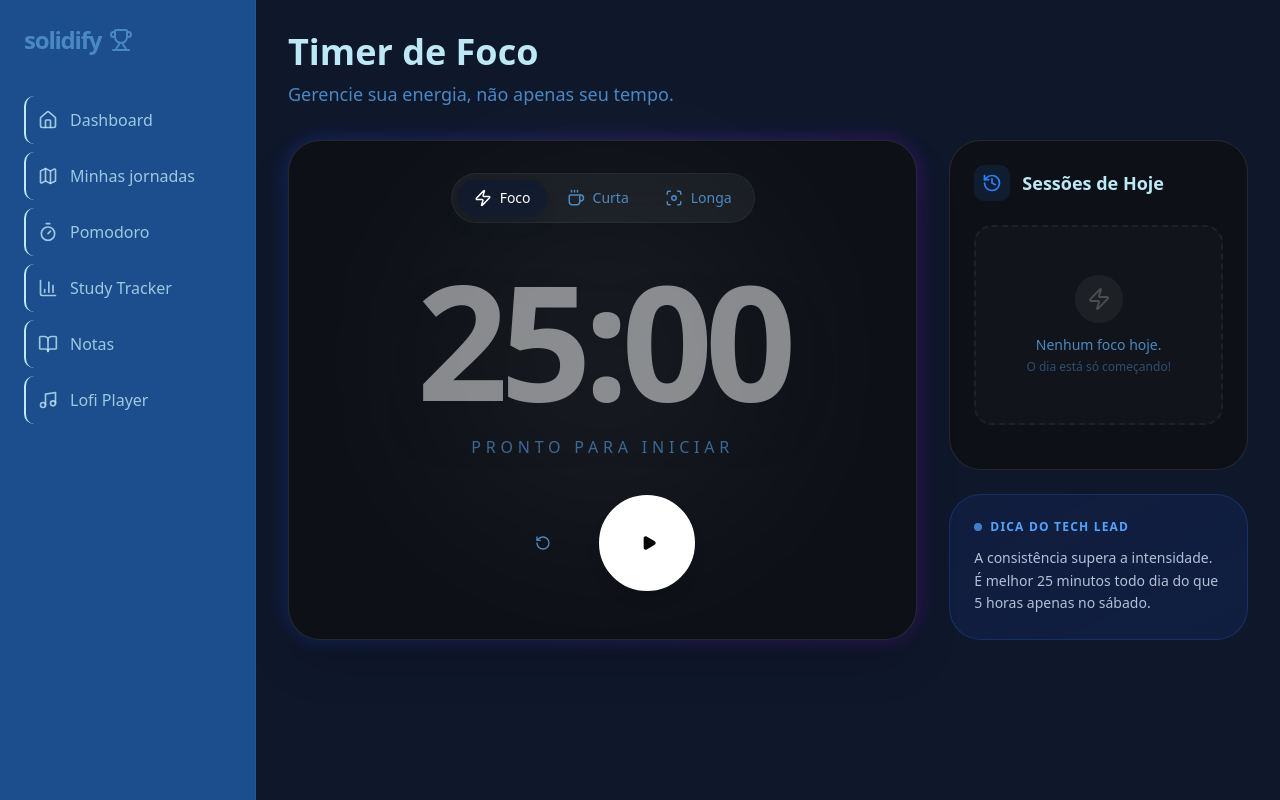
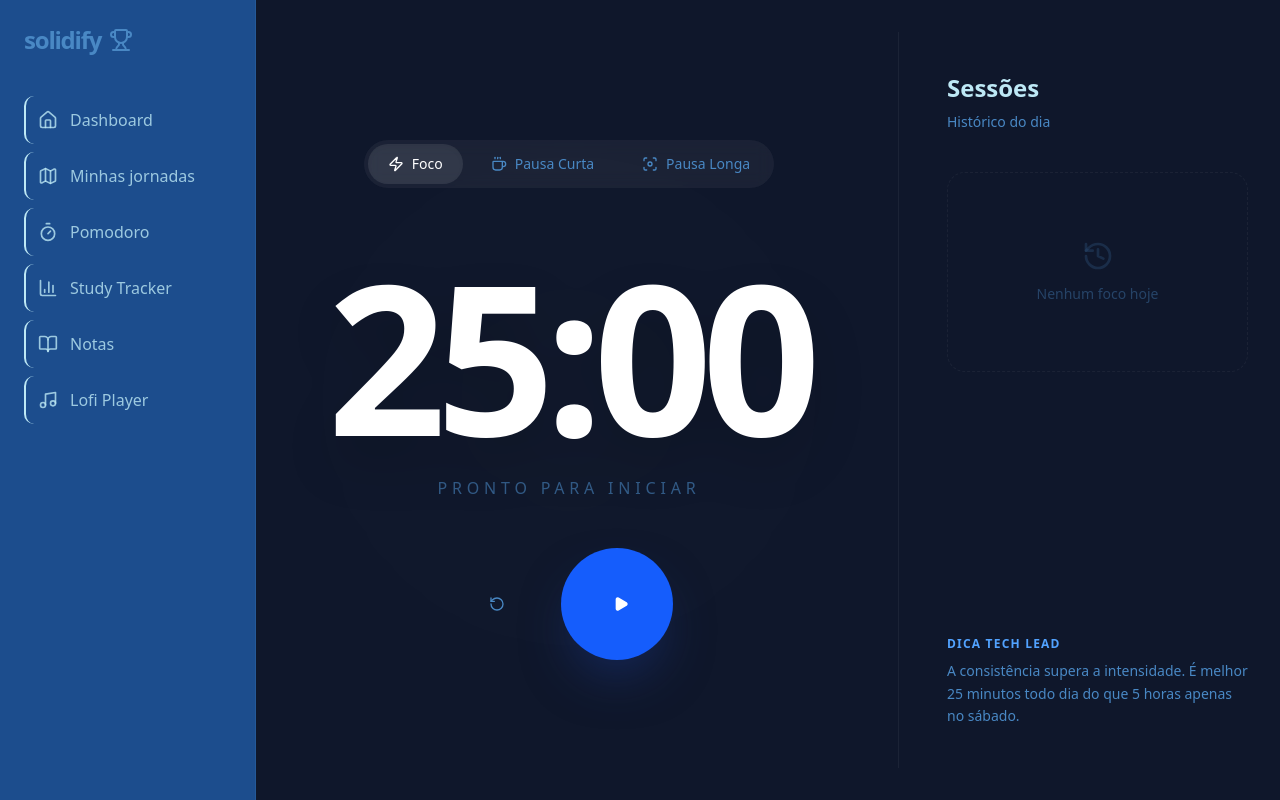
Before and after one commit to GGhiaroni/solidify, a Next.js app: page /pomodoro in a window 1280 px wide. Built offline with nearby package versions, Linux system fonts and the light colour scheme.

Commit message:
deixando o layout mais bonito

```diff
--- a/app/pomodoro/page.tsx
+++ b/app/pomodoro/page.tsx
@@ -22,143 +22,111 @@ export default function PomodoroPage() {
   };
 
   return (
-    <div className="max-w-6xl mx-auto space-y-8 animate-in fade-in duration-700 pb-10">
-      <header className="flex flex-col md:flex-row justify-between items-start md:items-center gap-4">
-        <div>
-          <h1 className="text-4xl font-bold text-light mb-2">Timer de Foco</h1>
-          <p className="text-soft text-lg">
-            Gerencie sua energia, não apenas seu tempo.
-          </p>
-        </div>
-      </header>
+    <div className="h-full flex flex-col lg:flex-row gap-12 animate-in fade-in duration-700">
+      {/* --- BLOCO ESQUERDO: O TIMER ZEN (Sem bordas, flutuando) --- */}
+      <div className="flex-1 flex flex-col items-center justify-center relative min-h-[500px]">
+        {/* Fundo de Luz (Glow) muito sutil atrás do número */}
+        <div
+          className={cn(
+            "absolute top-1/2 left-1/2 -translate-x-1/2 -translate-y-1/2 w-[500px] h-[500px] rounded-full blur-[120px] transition-all duration-1000 opacity-20",
+            isActive ? "bg-blue-600" : "bg-white/5"
+          )}
+        />
 
-      <div className="grid grid-cols-1 lg:grid-cols-12 gap-8 h-full">
-        {/* --- COLUNA ESQUERDA (PRINCIPAL - TIMER) --- */}
-        {/* Aumentei para col-span-8 para dar mais destaque horizontal */}
-        <div className="lg:col-span-8 relative group">
-          {/* Efeito de Glow (Brilho) atrás do card */}
-          <div className="absolute -inset-1 bg-gradient-to-r from-blue-600 to-purple-600 rounded-[2.5rem] blur opacity-20 group-hover:opacity-40 transition duration-1000 group-hover:duration-200" />
-
-          <div className="relative h-full min-h-[500px] bg-[#0D1117] border border-white/10 rounded-[2rem] p-8 flex flex-col items-center justify-between shadow-2xl">
-            {/* Seletor de Modos (Estilo Pílula Flutuante) */}
-            <div className="bg-white/5 border border-white/5 p-1.5 rounded-full flex gap-1 backdrop-blur-md">
+        {/* 1. SELETOR DE MODO (Discreto no topo) */}
+        <div className="flex gap-2 mb-16 bg-white/5 p-1 rounded-full backdrop-blur-sm">
           <ModeButton
             active={mode === "focus"}
             onClick={() => setMode("focus")}
-                icon={<Zap size={18} />}
+            icon={<Zap size={16} />}
             label="Foco"
           />
           <ModeButton
             active={mode === "short"}
             onClick={() => setMode("short")}
-                icon={<Coffee size={18} />}
-                label="Curta"
+            icon={<Coffee size={16} />}
+            label="Pausa Curta"
           />
           <ModeButton
             active={mode === "long"}
             onClick={() => setMode("long")}
-                icon={<Focus size={18} />}
-                label="Longa"
+            icon={<Focus size={16} />}
+            label="Pausa Longa"
           />
         </div>
 
-            {/* O Relógio Gigante */}
-            <div className="relative flex flex-col items-center justify-center flex-1 w-full">
-              {/* Círculo de fundo decorativo */}
-              <div
-                className={cn(
-                  "absolute w-[350px] h-[350px] rounded-full blur-[100px] transition-colors duration-700",
-                  isActive ? "bg-blue-500/10" : "bg-white/5"
-                )}
-              />
-
-              <div
-                className={cn(
-                  "text-[8rem] md:text-[10rem] font-bold tracking-tighter tabular-nums leading-none transition-colors duration-500 z-10 drop-shadow-2xl",
-                  isActive ? "text-white" : "text-white/50"
-                )}
-              >
+        {/* 2. O TEMPO (Monstruoso e Limpo) */}
+        <div className="relative z-10 font-bold text-[10rem] md:text-[13rem] leading-none tracking-tighter tabular-nums text-white drop-shadow-2xl select-none">
           {formatTime(time)}
         </div>
 
-              <p className="text-center text-soft uppercase tracking-[0.3em] font-medium mt-4 animate-pulse">
-                {isActive ? "Sessão em andamento" : "Pronto para iniciar"}
+        <p className="text-soft font-medium tracking-[0.3em] uppercase mt-4 mb-12 opacity-60">
+          {isActive ? "Foco Total" : "Pronto para iniciar"}
         </p>
-            </div>
 
-            {/* Controles Principais */}
-            <div className="flex items-center gap-6 mb-4">
+        {/* 3. CONTROLES (Minimalistas) */}
+        <div className="flex items-center gap-8 relative z-10">
           <Button
             size="icon"
             variant="ghost"
-                className="w-16 h-16 rounded-full text-soft hover:text-white hover:bg-white/10 transition-all"
-                onClick={() => {}} // Reset logic
+            className="w-16 h-16 rounded-full text-soft hover:text-white hover:bg-white/10 transition-transform hover:rotate-180 duration-500"
+            onClick={() => {}}
           >
-                <RotateCcw size={24} />
+            <RotateCcw size={28} />
           </Button>
 
           <Button
             className={cn(
-                  "w-24 h-24 rounded-full transition-all duration-300 flex items-center justify-center shadow-lg hover:scale-105 active:scale-95",
+              "w-28 h-28 rounded-full flex items-center justify-center transition-all duration-300 shadow-2xl hover:scale-110 active:scale-95",
               isActive
-                    ? "bg-red-500/10 text-red-500 border-2 border-red-500/50 hover:bg-red-500/20"
-                    : "bg-white text-black hover:bg-blue-50 border-2 border-white"
+                ? "bg-white text-black hover:bg-gray-200"
+                : "bg-blue-600 text-white hover:bg-blue-500 shadow-blue-900/50"
             )}
             onClick={() => setIsActive(!isActive)}
           >
             {isActive ? (
-                  <div className="flex gap-2">
-                    <div className="w-2.5 h-8 bg-current rounded-full" />
-                    <div className="w-2.5 h-8 bg-current rounded-full" />
+              <div className="flex gap-3">
+                <div className="w-2 h-10 bg-current rounded-full" />
+                <div className="w-2 h-10 bg-current rounded-full" />
               </div>
             ) : (
-                  <PlayIcon size={40} fill="currentColor" className="ml-1" />
+              <PlayIcon size={48} fill="currentColor" className="ml-2" />
             )}
           </Button>
         </div>
       </div>
+
+      {/* --- BLOCO DIREITO: SIDEBAR DISCRETA (Separada visualmente) --- */}
+      <div className="lg:w-[350px] flex flex-col justify-center border-l border-white/5 pl-12 py-10">
+        <div className="mb-10">
+          <h2 className="text-2xl font-bold text-light mb-2">Sessões</h2>
+          <p className="text-soft text-sm">Histórico do dia</p>
         </div>
 
-        {/* --- COLUNA DIREITA (SIDEBAR) --- */}
-        <div className="lg:col-span-4 flex flex-col gap-6 h-full">
-          {/* Card de Sessões */}
-          <div className="bg-[#0D1117] border border-white/10 p-6 rounded-[2rem] flex-1 min-h-[300px]">
-            <h3 className="text-light font-bold mb-6 flex items-center gap-3 text-lg">
-              <div className="p-2 bg-blue-500/10 rounded-lg text-blue-500">
-                <History size={20} />
-              </div>
-              Sessões de Hoje
-            </h3>
-
-            {/* Estado Vazio Melhorado */}
-            <div className="h-[200px] flex flex-col items-center justify-center text-center border-2 border-dashed border-white/5 rounded-2xl bg-white/[0.02]">
-              <div className="w-12 h-12 rounded-full bg-white/5 flex items-center justify-center mb-3">
-                <Zap className="text-white/20" size={24} />
-              </div>
-              <p className="text-soft text-sm font-medium">Nenhum foco hoje.</p>
-              <p className="text-soft/50 text-xs mt-1">
-                O dia está só começando!
-              </p>
+        {/* Lista limpa sem caixas pesadas */}
+        <div className="flex-1 space-y-4">
+          <div className="flex flex-col items-center justify-center h-[200px] text-center text-soft/40 border border-dashed border-white/5 rounded-2xl">
+            <History size={32} className="mb-3 opacity-50" />
+            <p className="text-sm">Nenhum foco hoje</p>
           </div>
         </div>
 
-          {/* Dica Tech Lead */}
-          <div className="bg-gradient-to-br from-blue-900/20 to-blue-600/10 border border-blue-500/20 p-6 rounded-[2rem]">
-            <h4 className="text-blue-400 font-bold mb-3 text-xs uppercase tracking-widest flex items-center gap-2">
-              <span className="w-2 h-2 rounded-full bg-blue-400 animate-pulse" />
-              Dica do Tech Lead
-            </h4>
-            <p className="text-blue-100/80 text-sm leading-relaxed">
-              A consistência supera a intensidade. É melhor 25 minutos todo dia
-              do que 5 horas apenas no sábado.
+        {/* Dica Minimalista */}
+        <div className="mt-auto pt-8">
+          <p className="text-xs font-bold text-blue-400 uppercase tracking-widest mb-2">
+            Dica Tech Lead
           </p>
-          </div>
+          <p className="text-soft text-sm leading-relaxed">
+            A consistência supera a intensidade. É melhor 25 minutos todo dia do
+            que 5 horas apenas no sábado.
+          </p>
         </div>
       </div>
     </div>
   );
 }
 
+// Botões mais limpos, sem bordas pesadas
 interface ModeButtonProps {
   active: boolean;
   icon: React.ReactNode;
@@ -171,10 +139,10 @@ function ModeButton({ active, icon, label, onClick }: ModeButtonProps) {
     <button
       onClick={onClick}
       className={cn(
-        "flex items-center gap-2 px-4 py-2 rounded-full text-sm font-medium transition-all duration-300",
+        "flex items-center gap-2 px-5 py-2.5 rounded-full text-sm font-medium transition-all duration-300",
         active
-          ? "bg-primary text-white shadow-lg shadow-primary/25"
-          : "text-soft hover:text-light hover:bg-white/5"
+          ? "bg-white/10 text-white shadow-inner"
+          : "text-soft hover:text-white hover:bg-white/5"
       )}
     >
       {icon}
```
Lines whose indentation alone changed are shown as unchanged.
